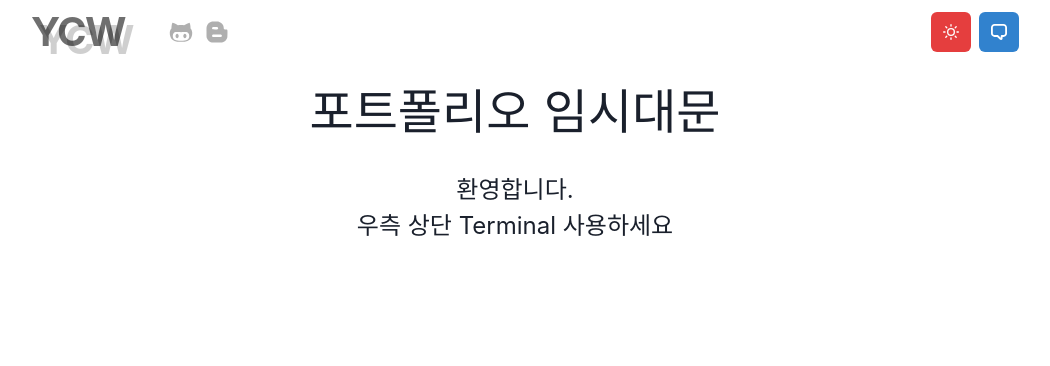
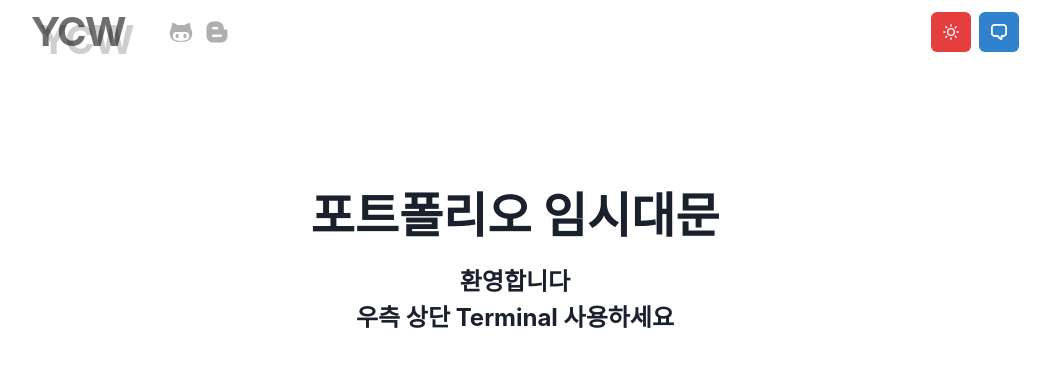
Before and after one commit to Oizys18/my_portfoilo, a Next.js app: page / in a window 1280 px wide. Shown: the top 366 px of the page, without its empty margins (125-1175 px from the left). Built offline with nearby package versions, Linux system fonts and the light colour scheme.

Commit message:
Mod style

```diff
--- a/components/blog-button.js
+++ b/components/blog-button.js
@@ -10,7 +10,7 @@ const BlogIconButton = () => {
         w={6}
         h={6}
         as={FaBloggerB}
-        transition="0.5s"
+        transition="0.3s"
         color={useColorModeValue('#00000050', '#ffffff50')}
         _hover={{ color: hoverColor }}
       />
--- a/components/github-button.js
+++ b/components/github-button.js
@@ -10,7 +10,7 @@ const GithubIconButton = () => {
         w={8}
         h={8}
         as={DiGithubAlt}
-        transition="0.5s"
+        transition="0.3s"
         color={useColorModeValue('#00000050', '#ffffff50')}
         _hover={{ color: hoverColor }}
       />
--- a/pages/index.js
+++ b/pages/index.js
@@ -1,7 +1,17 @@
 import { Container, Box } from '@chakra-ui/react'
 const Page = () => {
   return (
-    <Container maxW="container.md">
+    <Container
+      maxW="container.md"
+      height="50vh"
+      p={3}
+      display="flex"
+      fontSize="3rem"
+      fontWeight="bold"
+      alignItems="center"
+      justifyContent="center"
+      flexDir="column"
+    >
       {/* <Box display={{ md: 'flex' }}>
         <Box
           flexGrow={1}
@@ -28,15 +38,7 @@ const Page = () => {
           src="/images/profile.png"
         />
       </Box> */}
-      <Box
-        display="flex"
-        justifyContent="center"
-        alignItems="center"
-        fontSize="3rem"
-        p={3}
-      >
-        포트폴리오 임시대문
-      </Box>
+      <Box>포트폴리오 임시대문</Box>
       <Box
         display="flex"
         justifyContent="center"
@@ -45,7 +47,7 @@ const Page = () => {
         p={3}
         flexDir="column"
       >
-        <p>환영합니다. </p>
+        <p>환영합니다</p>
         <p>우측 상단 Terminal 사용하세요</p>
       </Box>
     </Container>
```
